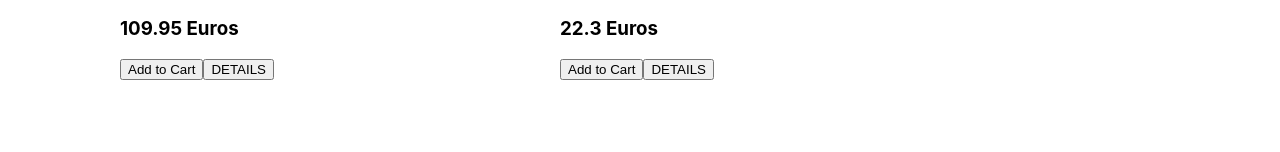
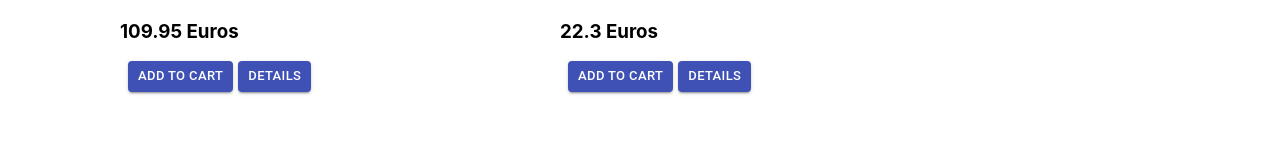
Before and after one commit to RashmiBalaji/online-store, a React (Create React App) app: page / in a window 1280 px wide. Shown: the part 353-505 px from the top of the page. Built offline with nearby package versions, Linux system fonts and the light colour scheme.

Commit message:
Feat: styling homepage and detailpage using material-ui

```diff
--- a/src/App.css
+++ b/src/App.css
@@ -1,9 +1,14 @@
 .container {
   background-color: slategrey;
-
   padding-top:3vh;
   padding-bottom:3vh;
+  position: fixed;
+  top: 0;
+  width: 100%
+}
 
+.container:scroll {
+ position:sticky;
 }
 
 .container h1 {
--- a/src/components/DetailPage/detailpage.css
+++ b/src/components/DetailPage/detailpage.css
@@ -0,0 +1,13 @@
+.outer {
+    display:flex;
+    /* flex-direction:column; */
+    padding-top: 20vh;
+    justify-content: center;
+    align-items: center;
+    width:80%;
+    margin-left: 10%;
+}
+
+.right{
+    margin-left:5%;
+}
--- a/src/components/DetailPage/detailpage.js
+++ b/src/components/DetailPage/detailpage.js
@@ -1,11 +1,21 @@
 import React from "react";
-import { Link, useParams, useLocation } from "react-router-dom";
-// import Button from '@material-ui/core/Button';
+import { useLocation } from "react-router-dom";
 import "../../App.css";
 import "./detailpage.css";
+import { makeStyles } from "@material-ui/core/styles";
+import Button from "@material-ui/core/Button";
+
+const useStyles = makeStyles((theme) => ({
+  root: {
+    "& > *": {
+      margin: theme.spacing(1),
+    },
+  },
+}));
 
 // eslint-disable-next-line import/no-anonymous-default-export
 export default () => {
+  const classes = useStyles();
   const location = useLocation();
   const { inventory } = location.state.id;
 
@@ -17,15 +27,20 @@ export default () => {
         </div>
         <div className="right">
           <h1>{inventory.title}</h1>
-          {/* <h3>{inventory.category}</h3>
-          <p>{inventory.description}</p> */}
+          <h3>Category: {inventory.category}</h3>
+          <p>{inventory.description}</p>
           <h2>{`${inventory.price}  Euros`}</h2>
-
-          <Link className="back" to="/">
-            <button variant="contained" color="primary">
-              BACK
-            </button>
-          </Link>
+          <div className={classes.root}>
+            <Button
+              style={{ margin: "0px 5px 10px 0px" }}
+              variant="contained"
+              color="primary"
+              size="medium"
+              href="/"
+            >
+              BACK TO HOMEPAGE
+            </Button>
+          </div>
         </div>
       </div>
     </>
--- a/src/components/HomePage/homepage.css
+++ b/src/components/HomePage/homepage.css
@@ -6,6 +6,7 @@
   list-style: none;
   display: flex;
   flex-wrap: wrap;
+  padding-top: 10vh;
 }
 
 .item-tile {
--- a/src/components/HomePage/homepage.js
+++ b/src/components/HomePage/homepage.js
@@ -1,55 +1,28 @@
-import React, { useEffect, useState } from "react";
+import React from "react";
 import { Link } from "react-router-dom";
-import { createStore } from "redux";
-import { getState, useDispatch, useSelector } from "react-redux";
+import { useSelector } from "react-redux";
 import "./homepage.css";
-import CartPage from "../CartPage/cartpage.js";
 import store from "../../store/configureStore.js";
 import { connect } from "react-redux";
 import { addProductToCart } from "../../actions/cartactions.js";
+import { makeStyles } from "@material-ui/core/styles";
+import Button from "@material-ui/core/Button";
+
+const useStyles = makeStyles((theme) => ({
+  root: {
+    "& > *": {
+      margin: theme.spacing(1),
+    },
+  },
+}));
 
 function HomePage(props) {
-  //   const [inventories, setInventories] = useState([]);
-  //   //const [cart, setCart] = useState([]);
-  //   const [click, setClick] = useState(false)
-
-  //   const initialState = {
-  //       cart: []
-  //   }
-
+  const classes = useStyles();
   //   useEffect(() => {
   //     fetch("https://fakestoreapi.com/products")
   //       .then((res) => res.json())
   //       .then((res) => setInventories(res));
   //   }, []);
-
-  //   const dispatch = useDispatch()
-
-  //   function addToCart (inventory) {
-  //       console.log("item added to cart")
-  //       console.log(inventory)
-  //       setCart([...cart,inventory])
-  //   }
-
-  //   function cartView () {
-  //       setClick(true)
-  //   }
-
-  //   function removeItem (inventory) {
-  //     console.log("remove item clicked",cart)
-  //     const filteredItems = cart.filter((item) => item.id !==inventory.id)
-  //     console.log(filteredItems,"after remove click")
-  //     setCart([...filteredItems])
-  // }
-
-  //console.log("initial state",store.getState())
-
-  // store.dispatch({type: 'cart/added', payload: inventory})
-  // store.dispatch({type: 'cart/removed', payload: inventory})
-
-  //unsubscribe()
-
-  //const cartEl = document.getElementById('cart')
 
   console.log(store, "store");
   console.log(props, "props from homepage");
@@ -62,13 +35,28 @@ function HomePage(props) {
         <img src={inventory.image} alt="pics" width="200" height="150" />
         <h4>{inventory.title}</h4>
         <h3>{`${inventory.price} Euros`}</h3>
-        <button onClick={() => props.addProduct(inventory)}>Add to Cart</button>
-        <Link
-          className="details"
-          to={{ pathname: "/details", state: { id: { inventory } } }}
-        >
-          <button>DETAILS</button>
-        </Link>
+        <div className={classes.root}>
+          <div className="buttons">
+            <Button
+              style={{ margin: "0px 5px 10px 0px" }}
+              onClick={() => props.addProduct(inventory)}
+              variant="contained"
+              color="primary"
+              size="small"
+            >
+              Add to cart
+            </Button>
+
+            <Link
+              className="details"
+              to={{ pathname: "/details", state: { id: { inventory } } }}
+            >
+              <Button variant="contained" color="primary" size="small">
+                Details
+              </Button>
+            </Link>
+          </div>
+        </div>
       </li>
     </>
   ));
@@ -95,5 +83,3 @@ const mapDispatchToProps = (dispatch) => {
 };
 
 export default connect(mapStateToProps, mapDispatchToProps)(HomePage);
-
-//export default HomePage;
```
Also changed, not shown: 1 other file (tests, documents, lock files or other folders).
